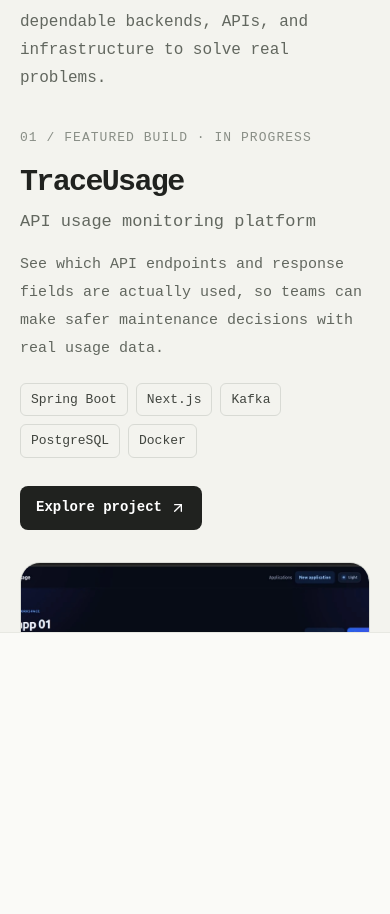
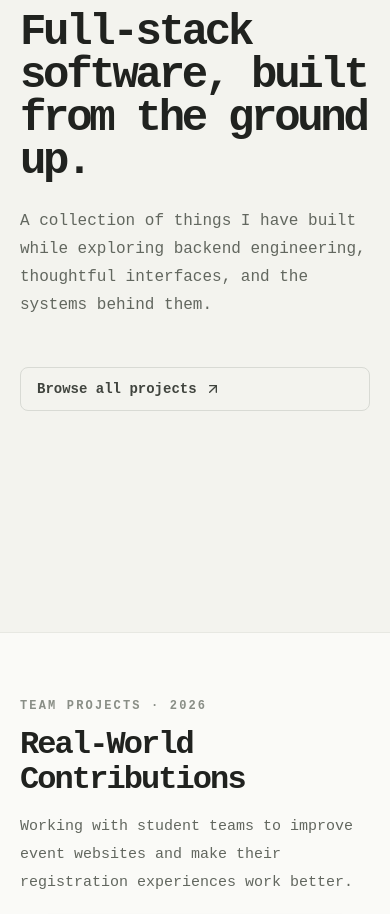
Before and after one commit to DHARAKA-METH/portfolio, a Next.js app: page / in a window 390 px wide. Shown: the part 1083-1997 px from the top of the page. Built offline with nearby package versions, Linux system fonts and the light colour scheme.

Commit message:
fix:update project section

```diff
--- a/app/page.tsx
+++ b/app/page.tsx
@@ -27,6 +27,7 @@ import { ShinyButton } from "@/registry/magicui/shiny-button";
 import { PortfolioLoader } from "@/components/ui/portfolio-loader";
 import { JsonLd } from "@/components/seo/json-ld";
 import { blogs } from "@/data/blogs";
+import { projects } from "@/data/projects";
 import { projectHighlights } from "@/data/project-highlights";
 import { skills } from "@/data/skills";
 import { volunteerExperiences } from "@/data/volunteers";
@@ -407,7 +408,7 @@ export default function HomePage() {
     if (!gsap || !ScrollTrigger || !sections.length) return;
 
     gsap.registerPlugin(ScrollTrigger);
-    let cleanupSlideResize = () => {};
+    let cleanupSlideResize = () => { };
     const context = gsap.context(() => {
       sections.forEach((section) => {
         const title = section.querySelector("[data-section-title]");
@@ -880,90 +881,25 @@ export default function HomePage() {
                   <ImageCarousel className="mt-[-20px]" images={projectHighlightImages} autoPlay interval={4000} showIndicators />
                 </Section> */}
                 <section
-                  className="relative left-1/2 right-1/2 -ml-[50vw] -mr-[50vw] flex min-h-[100svh] w-screen items-center border-y border-[#E7E8E2] bg-[#F3F3EE] py-16 dark:border-[#292C27] dark:bg-[#171915] sm:py-20"
+                  className="relative left-1/2 right-1/2 -ml-[50vw] -mr-[50vw] flex min-h-[100svh] w-screen items-center border-y border-[#E7E8E2] bg-[#F3F3EE] py-20 dark:border-[#292C27] dark:bg-[#171915] sm:py-24"
                   id="projects-showcase"
                   data-gsap-section
-                  data-scroll-slide
                 >
-                  <div className="mx-auto w-full max-w-[1120px] px-5 sm:px-8 lg:px-10" data-slide-content>
-                    <div className="mb-9 sm:mb-12" data-section-title>
-                      <h2 className={`${displayFont} max-w-[760px] text-[34px] leading-[1.08] font-semibold tracking-[-0.065em] text-[#20221F] sm:text-[48px] dark:text-[#F2F3EE]`}>
+                  <div className="mx-auto grid w-full max-w-[1240px] gap-12 px-5 sm:px-8 lg:grid-cols-[1fr_auto] lg:items-end lg:px-12">
+                    <div data-section-title>
+                      <h2 className={`${displayFont} max-w-[900px] text-[clamp(2.75rem,7.2vw,7.5rem)] leading-[0.98] font-semibold tracking-[-0.075em] text-[#20221F] dark:text-[#F2F3EE]`}>
                         Full-stack software, built from the ground up.
                       </h2>
-                      <p className="mt-4 max-w-[58ch] text-[16px] leading-7 text-[#62675F] sm:text-[17px] dark:text-[#A6ABA1]">
-                        I connect useful interfaces with dependable backends, APIs, and infrastructure to solve real problems.
+                      <p className="mt-6 max-w-[58ch] text-[16px] leading-7 text-[#62675F] sm:text-[18px] dark:text-[#A6ABA1]">
+                        A collection of things I have built while exploring backend engineering, thoughtful interfaces, and the systems behind them.
                       </p>
                     </div>
-
-                    <article className="grid items-center gap-8 lg:grid-cols-[0.82fr_1.18fr] lg:gap-12">
-                      <div data-reveal-item>
-                        <p className={`${displayFont} text-[13px] font-medium tracking-[0.08em] text-[#898E86] dark:text-[#7D8279]`}>01 / FEATURED BUILD · IN PROGRESS</p>
-                        <h3 className={`${displayFont} mt-4 text-[30px] leading-tight font-bold tracking-[-0.055em] text-[#20221F] sm:text-[38px] dark:text-[#F2F3EE]`}>
-                          TraceUsage
-                        </h3>
-                        <p className="mt-2 text-[17px] font-medium text-[#62675F] dark:text-[#A6ABA1]">API usage monitoring platform</p>
-                        <p className="mt-4 max-w-[48ch] text-[15px] leading-7 text-[#62675F] sm:text-[16px] dark:text-[#A6ABA1]">
-                          See which API endpoints and response fields are actually used, so teams can make safer maintenance decisions with real usage data.
-                        </p>
-                        <div className="mt-5 flex flex-wrap gap-2">
-                          {["Spring Boot", "Next.js", "Kafka", "PostgreSQL", "Docker"].map((technology) => (
-                            <span className="rounded-md border border-[#D8DAD4] px-2.5 py-1.5 text-[13px] text-[#40443E] dark:border-[#363932] dark:text-[#C5C9C0]" key={technology}>{technology}</span>
-                          ))}
-                        </div>
-                        <a className={`${displayFont} ${focusRing} mt-7 inline-flex min-h-11 items-center gap-2 rounded-lg bg-[#20221F] px-4 text-[14px] font-semibold text-white transition hover:-translate-y-0.5 hover:bg-[#383B35] dark:bg-[#F2F3EE] dark:text-[#10110F] dark:hover:bg-white`} href="/projects#traceusage">
-                          Explore project <ArrowUpRight className="size-4" />
+                    <a className={`${displayFont} ${focusRing} inline-flex min-h-11 items-center gap-2 self-start rounded-lg border border-[#D8DAD4] px-4 text-[14px] font-semibold text-[#40443E] transition hover:border-[#898E86] dark:border-[#363932] dark:text-[#C5C9C0] lg:self-end`} href="/projects">
+                      Browse all projects <ArrowUpRight className="size-4" />
                     </a>
                   </div>
+                </section>
 
-                      <Link className={`${focusRing} group block`} href="/projects#traceusage" aria-label="Explore the TraceUsage project">
-                        <div className="relative aspect-[1.38] overflow-hidden rounded-[20px] border border-[#D8DAD4] bg-[#E8E9E4] shadow-[0_24px_70px_rgba(32,34,31,0.12)] dark:border-[#363932] dark:bg-[#20221F] dark:shadow-[0_24px_70px_rgba(0,0,0,0.32)]" data-project-image>
-                          <Image
-                            className="object-cover object-top transition-transform duration-700 ease-out group-hover:scale-[1.025]"
-                            src="/projectimg/TraceUsage_Overview_3x.webp"
-                            alt="TraceUsage API usage monitoring dashboard"
-                            fill
-                            sizes="(min-width: 1024px) 58vw, 100vw"
-                            priority={false}
-                          />
-                          <div className="absolute inset-x-0 bottom-0 flex items-center justify-between bg-gradient-to-t from-black/70 to-transparent px-5 pb-4 pt-12 text-white sm:px-6">
-                            <span className="text-[13px] font-medium tracking-wide">Usage insights at a glance</span>
-                            <ArrowUpRight className="size-5 transition-transform group-hover:translate-x-0.5 group-hover:-translate-y-0.5" />
-                          </div>
-                        </div>
-                      </Link>
-                    </article>
-
-                    <div className="mt-10 grid gap-5 border-t border-[#D8DAD4] pt-7 sm:grid-cols-2 dark:border-[#363932]">
-                      <Link className={`${focusRing} group overflow-hidden rounded-2xl border border-[#D8DAD4] bg-[#FAFAF7] transition-colors hover:border-[#BFC2BA] dark:border-[#363932] dark:bg-[#10110F] dark:hover:border-[#50544A]`} href="/projects#mindspace" data-reveal-item>
-                        <div className="relative aspect-[2.05] overflow-hidden bg-[#E9E8EF] dark:bg-[#24232B]">
-                          <Image className="object-cover object-top transition-transform duration-500 group-hover:scale-[1.03]" src="/images/mindspace-architecture-1920x1440.png" alt="MindSpace student wellness application architecture" fill sizes="(min-width: 640px) 50vw, 100vw" />
-                        </div>
-                        <div className="flex items-start justify-between gap-4 p-4 sm:p-5">
-                          <div>
-                            <p className="text-[12px] font-medium uppercase tracking-[0.12em] text-[#898E86] dark:text-[#7D8279]">Mobile · Wellness</p>
-                            <h3 className={`${displayFont} mt-1 text-[20px] font-semibold tracking-[-0.04em] text-[#20221F] dark:text-[#F2F3EE]`}>MindSpace</h3>
-                            <p className="mt-1.5 max-w-[45ch] text-[14px] leading-6 text-[#62675F] dark:text-[#A6ABA1]">A student wellness app for mood tracking, AI guidance, and counselor support.</p>
-                          </div>
-                          <ArrowUpRight className="mt-1 size-5 shrink-0 text-[#62675F] transition-transform group-hover:translate-x-0.5 group-hover:-translate-y-0.5 dark:text-[#A6ABA1]" />
-                        </div>
-                      </Link>
-
-                      <Link className={`${focusRing} group overflow-hidden rounded-2xl border border-[#D8DAD4] bg-[#FAFAF7] transition-colors hover:border-[#BFC2BA] dark:border-[#363932] dark:bg-[#10110F] dark:hover:border-[#50544A]`} href="/projects#kazu" data-reveal-item>
-                        <div className="relative aspect-[2.05] overflow-hidden bg-[#E6EDF1] dark:bg-[#202930]">
-                          <Image className="object-cover object-center transition-transform duration-500 group-hover:scale-[1.03]" src="/images/kazu-device-1920x1440.png" alt="KaZU GPS pet tracking device" fill sizes="(min-width: 640px) 50vw, 100vw" />
-                        </div>
-                        <div className="flex items-start justify-between gap-4 p-4 sm:p-5">
-                          <div>
-                            <p className="text-[12px] font-medium uppercase tracking-[0.12em] text-[#898E86] dark:text-[#7D8279]">Mobile · IoT</p>
-                            <h3 className={`${displayFont} mt-1 text-[20px] font-semibold tracking-[-0.04em] text-[#20221F] dark:text-[#F2F3EE]`}>KaZU</h3>
-                            <p className="mt-1.5 max-w-[45ch] text-[14px] leading-6 text-[#62675F] dark:text-[#A6ABA1]">A GPS pet-tracking system with live location, safe zones, and alerts.</p>
-                          </div>
-                          <ArrowUpRight className="mt-1 size-5 shrink-0 text-[#62675F] transition-transform group-hover:translate-x-0.5 group-hover:-translate-y-0.5 dark:text-[#A6ABA1]" />
-                        </div>
-                      </Link>
-                    </div>
-                  </div>
-                </section>
 
                 <section
                   className="relative left-1/2 right-1/2 -ml-[50vw] -mr-[50vw] flex min-h-[100svh] w-screen items-center bg-[#FAFAF7] py-16 dark:bg-[#10110F] sm:py-20"
@@ -1069,6 +1005,62 @@ export default function HomePage() {
                     </div>
                   </div>
                 </section>
+
+                {projects.map((project, index) => {
+                  const projectImage = project.imageUrls[0] ?? project.extraImageUrls[0] ?? ("image" in project ? project.image : undefined);
+                  const projectName = project.title.split(" - ")[0];
+
+                  return (
+                    <section
+                      className={`relative left-1/2 right-1/2 -ml-[50vw] -mr-[50vw] flex min-h-[100svh] w-screen items-center border-b border-[#E7E8E2] py-16 sm:py-20 ${index % 2 === 0 ? "bg-[#FAFAF7] dark:bg-[#10110F]" : "bg-[#F3F3EE] dark:bg-[#171915]"}`}
+                      id={`project-${project.slug}`}
+                      key={project.slug}
+                      data-gsap-section
+                    >
+                      <div className="mx-auto grid w-full max-w-[1240px] items-center gap-10 px-5 sm:px-8 lg:grid-cols-[0.85fr_1.15fr] lg:gap-16 lg:px-12">
+                        <div>
+                          <div className="mb-6 flex items-center justify-between gap-4" data-section-title>
+                            <p className={`${displayFont} text-[12px] font-semibold uppercase tracking-[0.18em] text-[#898E86] dark:text-[#A6ABA1]`}>
+                              Project {String(index + 1).padStart(2, "0")} / {String(projects.length).padStart(2, "0")}
+                            </p>
+                            <span className={`${displayFont} text-[12px] text-[#898E86] dark:text-[#7D8279]`}>{project.period.join(" — ")}</span>
+                          </div>
+                          <div data-reveal-item>
+                            <p className="text-[13px] font-medium uppercase tracking-[0.12em] text-[#62675F] dark:text-[#A6ABA1]">{project.role}</p>
+                            <h3 className={`${displayFont} mt-3 text-[clamp(2rem,4.4vw,4.5rem)] leading-[1.02] font-semibold tracking-[-0.07em] text-[#20221F] dark:text-[#F2F3EE]`}>
+                              {projectName}
+                            </h3>
+                            <p className="mt-5 max-w-[58ch] text-[15px] leading-7 text-[#62675F] sm:text-[17px] dark:text-[#A6ABA1]">{project.description}</p>
+                            <div className="mt-6"><TechChips items={project.technologies.slice(0, 6)} /></div>
+                            <a
+                              className={`${displayFont} ${focusRing} mt-7 inline-flex min-h-11 items-center gap-2 rounded-lg bg-[#20221F] px-4 text-[14px] font-semibold text-white transition hover:-translate-y-0.5 hover:bg-[#383B35] dark:bg-[#F2F3EE] dark:text-[#10110F] dark:hover:bg-white`}
+                              href={`/projects#${project.slug}`}
+                            >
+                              Explore project <ArrowUpRight className="size-4" />
+                            </a>
+                          </div>
+                        </div>
+
+                        <Link className={`${focusRing} group block`} href={`/projects#${project.slug}`} aria-label={`Explore ${projectName}`}>
+                          <div className="relative aspect-[1.2] overflow-hidden rounded-[20px] border border-[#D8DAD4] bg-[#E8E9E4] shadow-[0_24px_70px_rgba(32,34,31,0.10)] dark:border-[#363932] dark:bg-[#20221F] dark:shadow-[0_24px_70px_rgba(0,0,0,0.3)]" data-project-image>
+                            {projectImage ? (
+                              <Image className="object-cover object-top transition-transform duration-700 ease-out group-hover:scale-[1.025]" src={projectImage} alt={`${projectName} project preview`} fill sizes="(min-width: 1024px) 58vw, 100vw" />
+                            ) : (
+                              <div className={`absolute inset-0 flex flex-col items-center justify-center bg-gradient-to-br ${project.accent} text-white`}>
+                                <span className={`${displayFont} text-6xl font-bold tracking-[-0.08em] sm:text-8xl`}>{project.mark}</span>
+                                <span className="mt-4 text-xs font-medium uppercase tracking-[0.2em] text-white/75">Project preview</span>
+                              </div>
+                            )}
+                            <div className="absolute inset-x-0 bottom-0 flex items-center justify-between bg-gradient-to-t from-black/70 to-transparent px-5 pb-4 pt-12 text-white sm:px-6">
+                              <span className="text-[13px] font-medium tracking-wide">{projectName}</span>
+                              <ArrowUpRight className="size-5 transition-transform group-hover:translate-x-0.5 group-hover:-translate-y-0.5" />
+                            </div>
+                          </div>
+                        </Link>
+                      </div>
+                    </section>
+                  );
+                })}
 
                 <section
                   className="relative left-1/2 right-1/2 -ml-[50vw] -mr-[50vw] flex min-h-[100svh] w-screen scroll-mt-16 items-center bg-[#F4F4EF] py-14 dark:bg-[#151713] sm:py-20"
```
Lines whose indentation alone changed are shown as unchanged.
